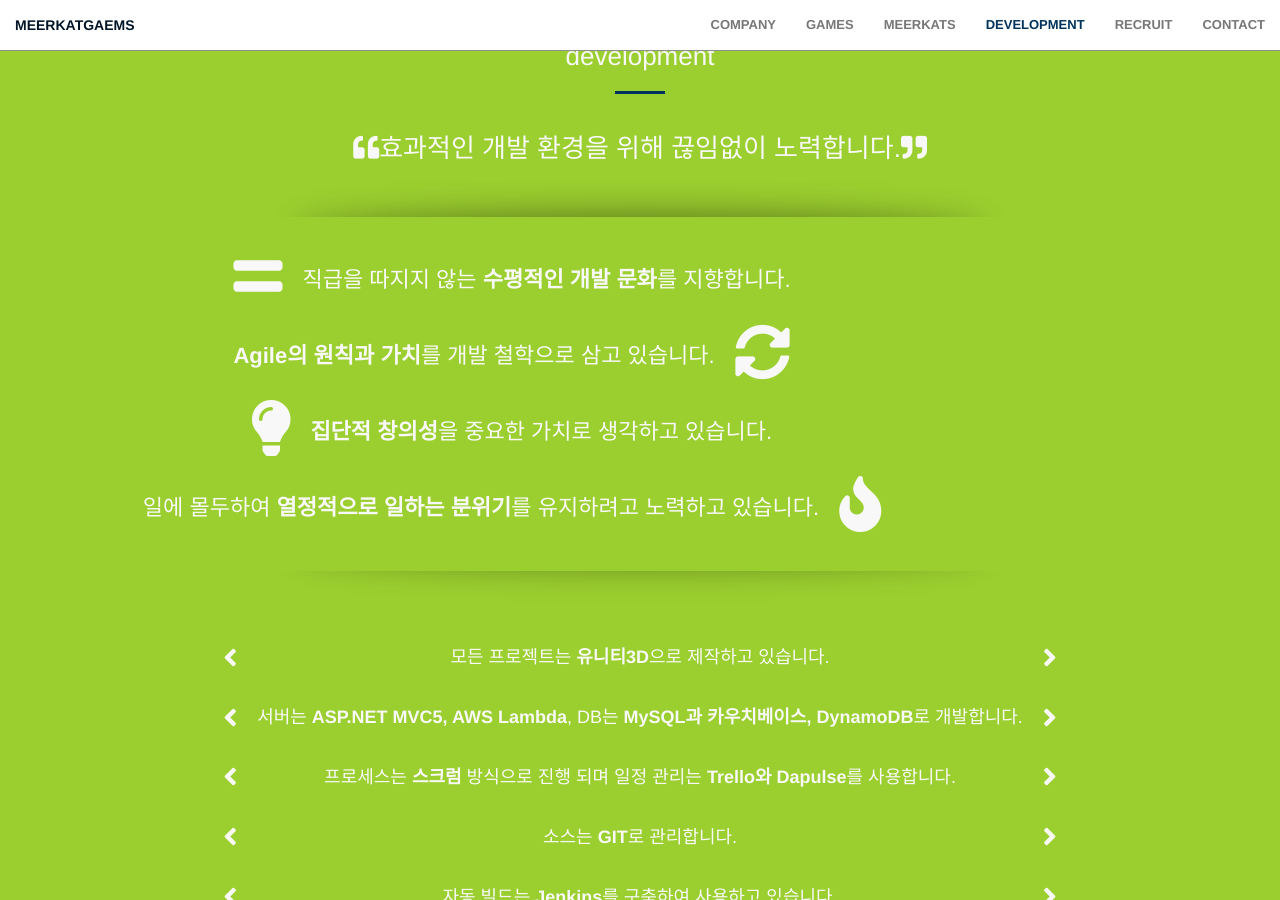
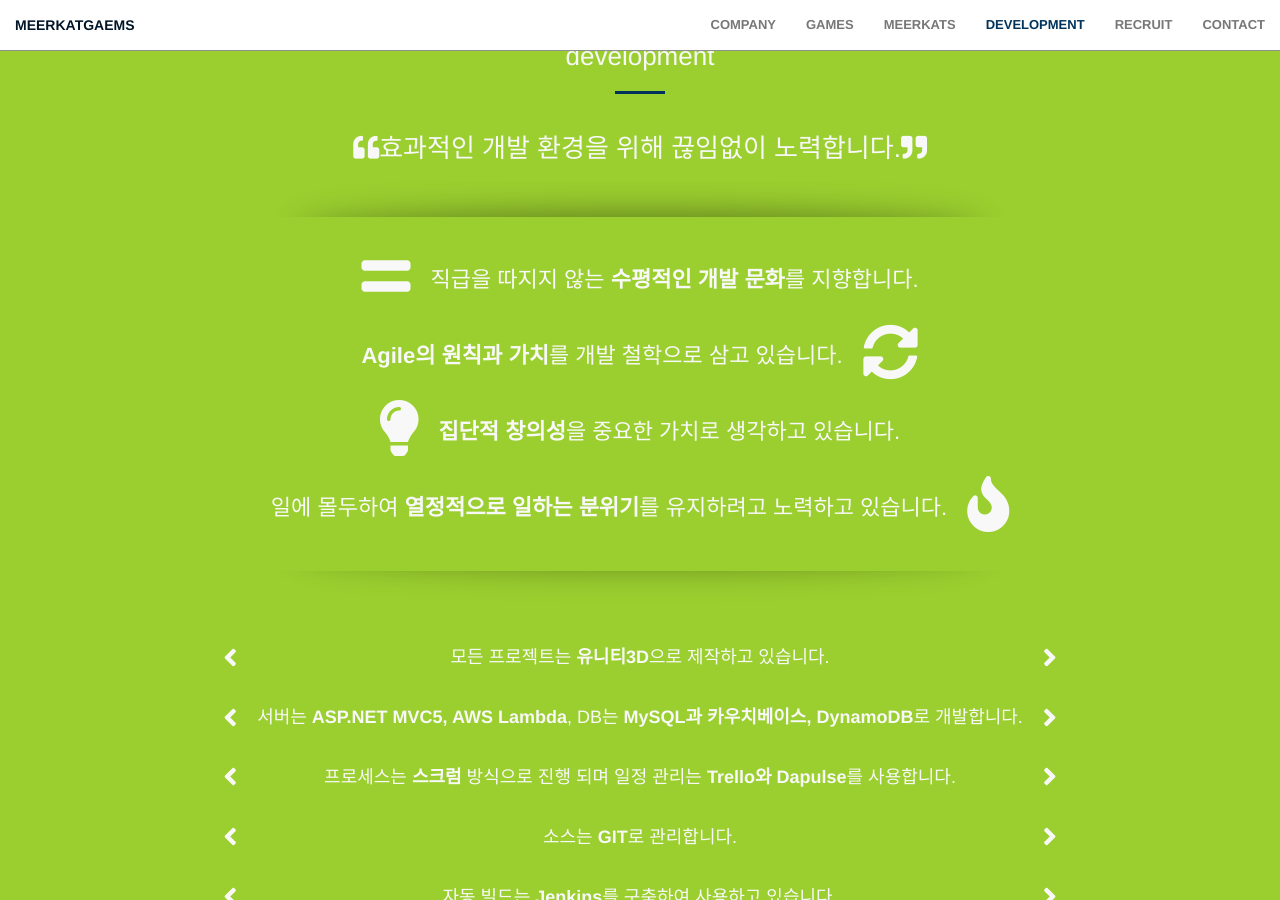
Before and after one commit to meerkatgames-dev/meerkatgames-dev_01.github.io, a Jekyll site: the page built from index.html, in a window 1280 px wide and 900 px high, scrolled down 4743 px. Built offline with Jekyll 4.4.1, drawn with Linux system fonts in a browser that asks for light colours; nearby versions of some CDN libraries; some web fonts are replaced.

Commit message:
Update development.html

```diff
--- a/_includes/development.html
+++ b/_includes/development.html
@@ -23,7 +23,7 @@
    <img src="img/section_divid_01.png"/>
    </div>
    <p></p>
-      <div style="width:80%; text-align:center;">
+      <div style="width:100%; text-align:center;">
          <table>
             <tr>
                <th class="icon_ta" align="right"><i class="fa fa-equals fa-4x"></i></th>
```
